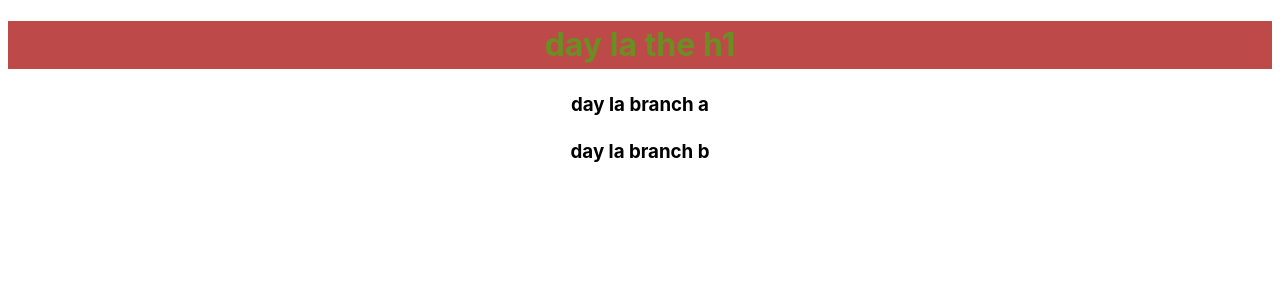
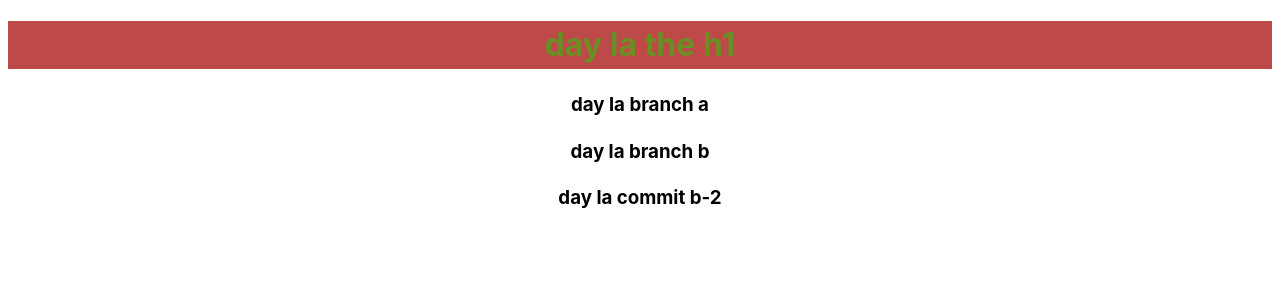
Before and after one commit to nguyenlongnd/learnGit, a React (Vite) app in the folder learnGit/: page / in a window 1280 px wide. Shown: the top 300 px of the page. Built offline with nearby package versions, Linux system fonts and the light colour scheme.

Commit message:
commit b-2

```diff
--- a/learnGit/src/BranchB.jsx
+++ b/learnGit/src/BranchB.jsx
@@ -3,6 +3,7 @@ function BranchB() {
   return (
     <>
       <h3>day la branch b</h3>
+      <h3>day la commit b-2</h3>
     </>
   )
 }
```
